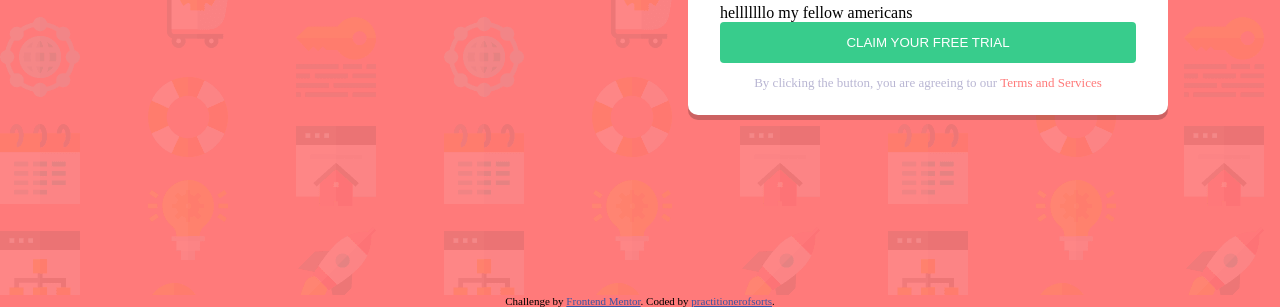
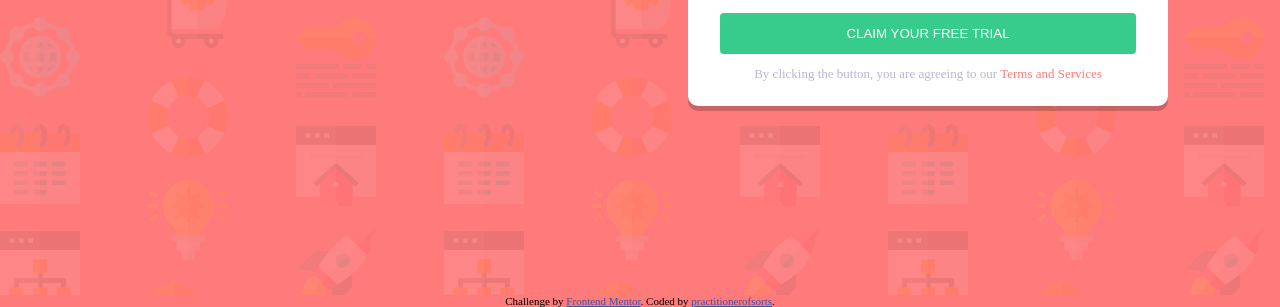
Before and after one commit to practitionerofsorts/intro-component-with-signup-form-master, a plain HTML site: page index.html in a window 1280 px wide. Shown: the part 505-812 px from the top of the page. Drawn offline with Linux system fonts and the light colour scheme.

Commit message:
random commit

```diff
--- a/index.html
+++ b/index.html
@@ -34,7 +34,6 @@
           <li><input type="email" placeholder="Email Address" id="email"></li>
           <p class="error">Looks like this is not an email</p>
           <li><input type="password" placeholder="Password" id="password"></li>
-          <p>helllllllo my fellow americans</p>
           <p class="error">Password cannot be empty</p>
         </ul>
         <button class="form-cta">Claim your free trial</button>
```
